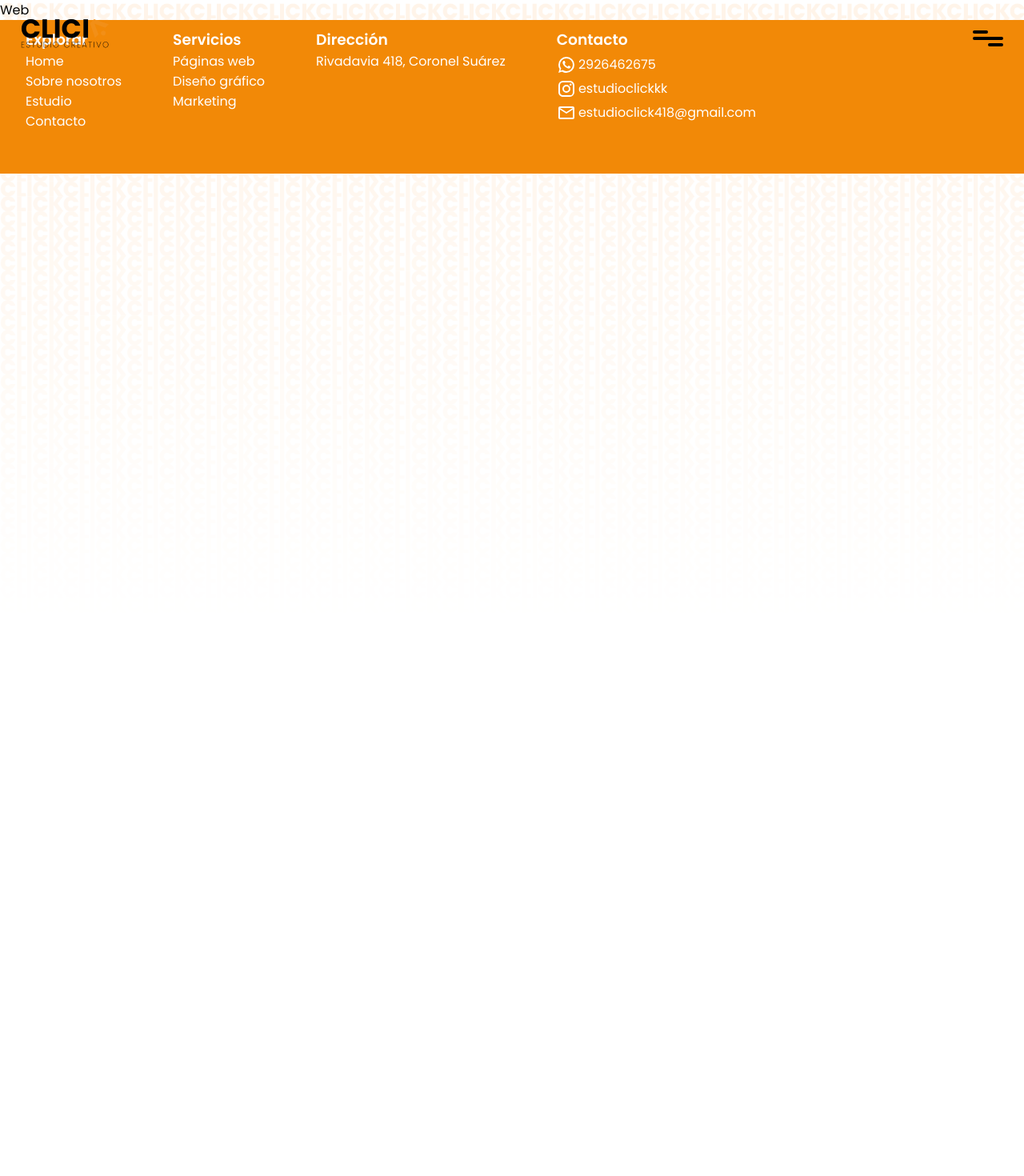
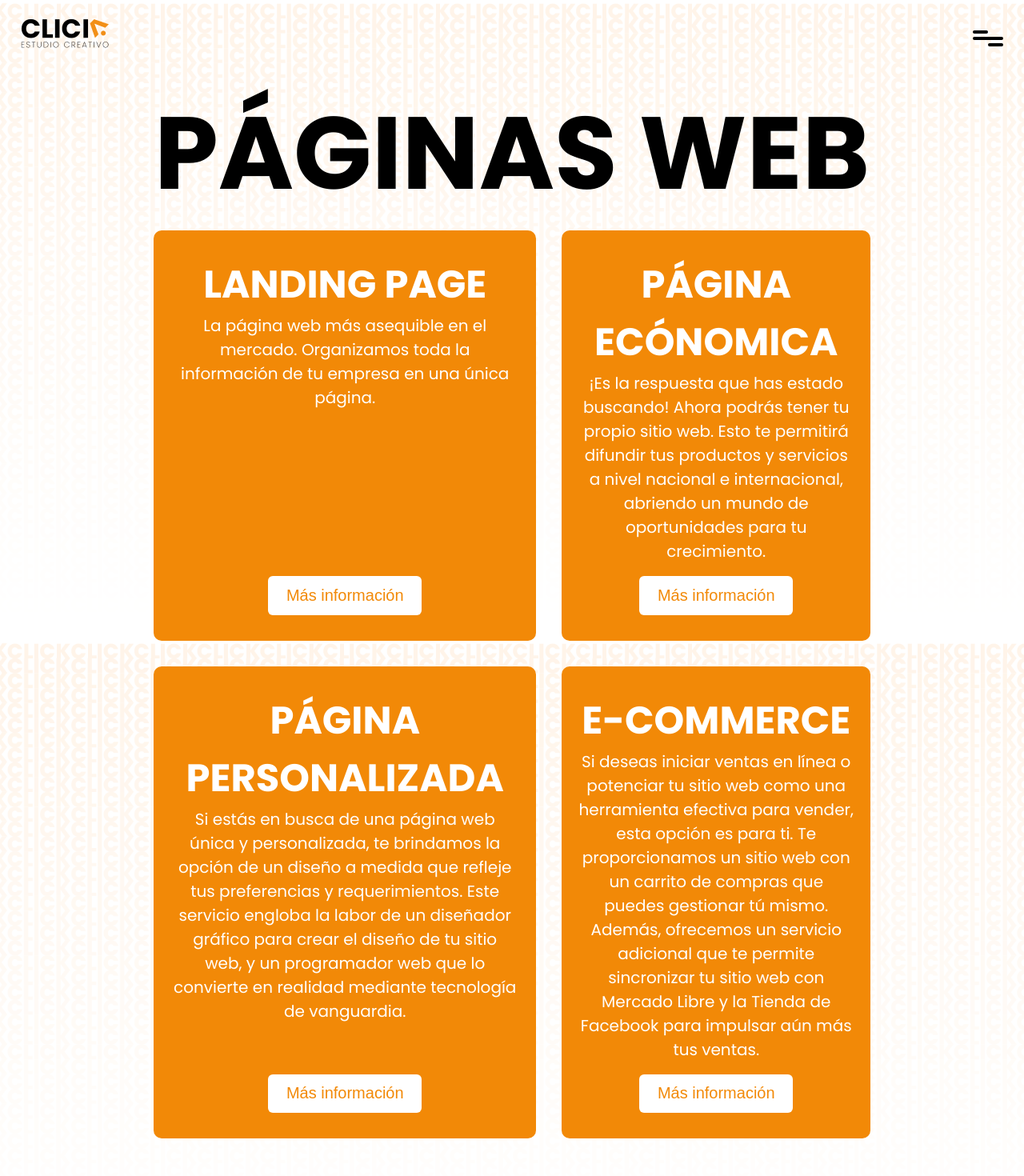
Before and after one commit to felipeblanco114/estudioclick, a React (Create React App) app: page /paginas-web in a window 1280 px wide. Shown: the top 1470 px of the page at 80% size. Before the commit the page ends 800 px from the top, so only its background shows below. Built offline with nearby package versions, Linux system fonts and the light colour scheme.

Commit message:
web page

```diff
--- a/src/App.css
+++ b/src/App.css
@@ -40,3 +40,7 @@ body {
 a {
   text-decoration: none;
 }
+
+button {
+  border-radius: 6px;
+}
--- a/src/components/Design/Design.css
+++ b/src/components/Design/Design.css
@@ -11,6 +11,8 @@
 .design h2 {
     font-size: 8rem;
     margin-top: 6rem;
+    user-select: none;
+    -webkit-user-select: none;
 }
 
 .design h2:hover {
--- a/src/components/Marketing/Marketing.css
+++ b/src/components/Marketing/Marketing.css
@@ -11,6 +11,8 @@
 .marketing h2 {
     font-size: 8rem;
     margin-top: 6rem;
+    user-select: none;
+    -webkit-user-select: none;
 }
 
 .marketing h2:hover {
@@ -72,7 +74,7 @@
 }
 @media only screen and (max-width: 576px) {
     .marketing {
-        width: 95%;
+        width: 90%;
     }
     .marketing-cards {
         display: flex;
--- a/src/components/Marketing/Marketing.jsx
+++ b/src/components/Marketing/Marketing.jsx
@@ -17,7 +17,7 @@ const Marketing = () => {
           <div>
             <h3>GESTIÓN DE CONTENIDOS</h3>
             <p>
-              Ofrecemos un servicio profesional de creación, curación y planificación estratégica de contenido para plataformas digitales, enfocado en alinear cada mensaje con los objetivos corporativos y las expectativas de la audiencia. A través de una comunicación cuidadosamente diseñada, buscamos potenciar la presencia online de su marca, fomentando la interacción y el compromiso de su comunidad digital
+              Ofrecemos un servicio profesional de creación, curación y planificación estratégica de contenido para plataformas digitales, enfocado en alinear cada mensaje con los objetivos corporativos y las expectativas de la audiencia. A través de una comunicación cuidadosamente diseñada, buscamos potenciar la presencia online de su marca, fomentando la interacción y el compromiso de su comunidad digital.
             </p>
           </div>
           <div>
--- a/src/components/Services/Services.jsx
+++ b/src/components/Services/Services.jsx
@@ -1,5 +1,5 @@
 import React from 'react';
-import {Link} from 'react-router-dom';
+import { HashLink } from 'react-router-hash-link';
 import "./Services.css"
 
 const Services = () => {
@@ -10,9 +10,9 @@ const Services = () => {
                 SERVICIOS
             </h2>
             <div className='services-list'>
-              <h3><Link to='/diseño-grafico'>DISEÑO GRÁFICO</Link></h3>
-              <h3><Link to='/paginas-web'>PÁGINAS WEB</Link></h3>
-              <h3><Link to='/marketing'>MARKETING</Link></h3>
+              <h3><HashLink to='/diseño-grafico#top'>DISEÑO GRÁFICO</HashLink></h3>
+              <h3><HashLink to='/paginas-web#top'>PÁGINAS WEB</HashLink></h3>
+              <h3><HashLink to='/marketing#top'>MARKETING</HashLink></h3>
             </div>
             <p>
               En Click, estamos emocionados por lo que el futuro trae y ansiamos ser parte de tu próximo proyecto. Si estás buscando elevar tu marca y crear conexiones significativas con tu audiencia, estás en el lugar correcto.
--- a/src/components/Web/Web.css
+++ b/src/components/Web/Web.css
@@ -0,0 +1,136 @@
+.web {
+    display: flex;
+    flex-direction: column;
+    width: 70%;
+    justify-content: center;
+    align-items: center;
+    margin-left: auto;
+    margin-right: auto;
+}
+
+.web h2 {
+    font-size: 8rem;
+    margin-top: 6rem;
+    user-select: none;
+    -webkit-user-select: none;
+}
+
+.web h2:hover {
+    -webkit-text-fill-color: transparent;
+    -webkit-text-stroke-width: 2px;
+}
+
+.web-cards {
+    display: grid;
+    grid-template-areas:
+    "landing economica"
+    "personalizada ecommerce";
+    width: 100%;
+    grid-gap: 2rem;
+    margin-bottom: 4rem;
+}
+
+.web-cards .web-card {
+    background-color: var(--color-orange);
+    color: rgb(255,255,255);
+    display: flex;
+    flex-direction: column;
+    align-items: center;
+    width: 100%;
+    text-align: center;
+    border-radius: 10px;
+    padding: 2rem 0 2rem 0;
+    transition: 0.2s;
+    justify-content: space-between;
+}
+
+.web-card div {
+    display: flex;
+    flex-direction: column;
+    align-items: center;
+    padding-bottom: 1rem;
+}
+
+.web-cards div h3::selection, .web-cards div p::selection {
+    color: rgb(255,255,255);
+    background: var(--color-orange);
+}
+
+.web-cards div h3 {
+    font-size: 3rem;
+}
+
+.web-cards div p {
+    font-size: 1.25rem;
+    width: 90%;
+    text-align: center;
+}
+
+.web-cards .web-card:hover {
+    background-color: rgb(255,255,255,0.3);
+    color: var(--color-orange);
+    transition: 0.2s;
+}
+
+.web-cards div:nth-child(1) {
+    grid-area: landing;
+}
+.web-cards div:nth-child(2) {
+    grid-area: economica;
+}
+.web-cards div:nth-child(3) {
+    grid-area: personalizada;
+}
+
+.web-cards div:nth-child(4) {
+    grid-area: ecommerce;
+}
+
+.web-cards div button {
+    background: rgb(255,255,255);
+    padding: .8rem 1.4rem;
+    font-size: 1.25rem;
+    border: none;
+    color: var(--color-orange);
+    transition: .2s;
+    cursor: pointer;
+    font-weight: 500;
+}
+
+.web-cards .web-card:hover button {
+    background: var(--color-orange);
+    color: rgb(255,255,255);
+    transition: 0.2s;
+}
+
+@media only screen and (max-width: 576px) {
+    .web {
+        width: 95%;
+    }
+    .web-cards {
+        display: flex;
+        flex-direction: column;
+        width: 100%;
+        margin-top: 2rem;
+    }
+
+    .web-cards div:hover {
+        background-color: var(--color-orange);
+        color: rgb(255,255,255);
+    }
+
+    .web-cards div {
+        width: 100%;
+    }
+
+    .web h2 {
+        font-size: 3.5rem;
+        text-align: center;
+    }
+    .web-cards div h3 {
+        font-size: 2rem;
+    }
+    .web-cards div p {
+        font-size: 1rem;
+    }
+}
--- a/src/components/Web/Web.jsx
+++ b/src/components/Web/Web.jsx
@@ -4,8 +4,49 @@ import "./Web.css";
 
 const Web = () => {
   return (
-    <div>
-        Web
+    <div className='web'>
+        <h2>
+          PÁGINAS WEB
+        </h2>
+        <div className="web-cards">
+          <div className='web-card'>
+            <div>
+              <h3>LANDING PAGE</h3>
+              <p>
+                La página web más asequible en el mercado. Organizamos toda la información de tu empresa en una única página.
+              </p>
+            </div>
+            <button>Más información</button>
+
+          </div>
+          <div className='web-card'>
+            <div>
+            <h3>PÁGINA ECÓNOMICA</h3>
+              <p>
+                ¡Es la respuesta que has estado buscando! Ahora podrás tener tu propio sitio web. Esto te permitirá difundir tus productos y servicios a nivel nacional e internacional, abriendo un mundo de oportunidades para tu crecimiento.
+              </p>
+            </div>
+            <button>Más información</button>
+          </div>
+          <div className='web-card'>
+            <div>
+              <h3>PÁGINA PERSONALIZADA</h3>
+              <p>
+                Si estás en busca de una página web única y personalizada, te brindamos la opción de un diseño a medida que refleje tus preferencias y requerimientos. Este servicio engloba la labor de un diseñador gráfico para crear el diseño de tu sitio web, y un programador web que lo convierte en realidad mediante tecnología de vanguardia.
+              </p>
+            </div>
+            <button>Más información</button>
+          </div>
+          <div className='web-card'>
+            <div>
+              <h3>E-COMMERCE</h3>
+              <p>
+                Si deseas iniciar ventas en línea o potenciar tu sitio web como una herramienta efectiva para vender, esta opción es para ti. Te proporcionamos un sitio web con un carrito de compras que puedes gestionar tú mismo. Además, ofrecemos un servicio adicional que te permite sincronizar tu sitio web con Mercado Libre y la Tienda de Facebook para impulsar aún más tus ventas.
+              </p>
+            </div>
+            <button>Más información</button>
+          </div>
+        </div>
     </div>
   )
 }
```
